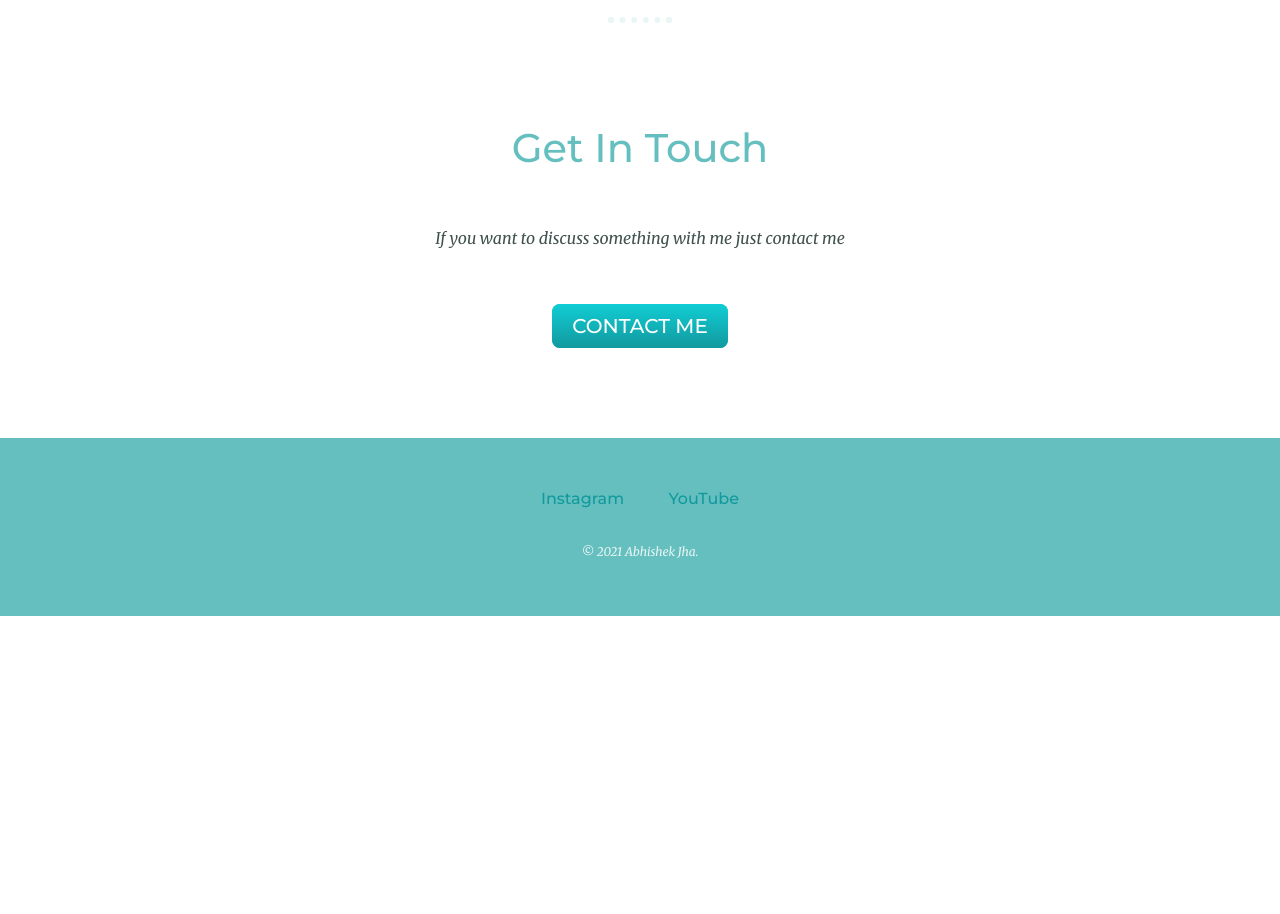
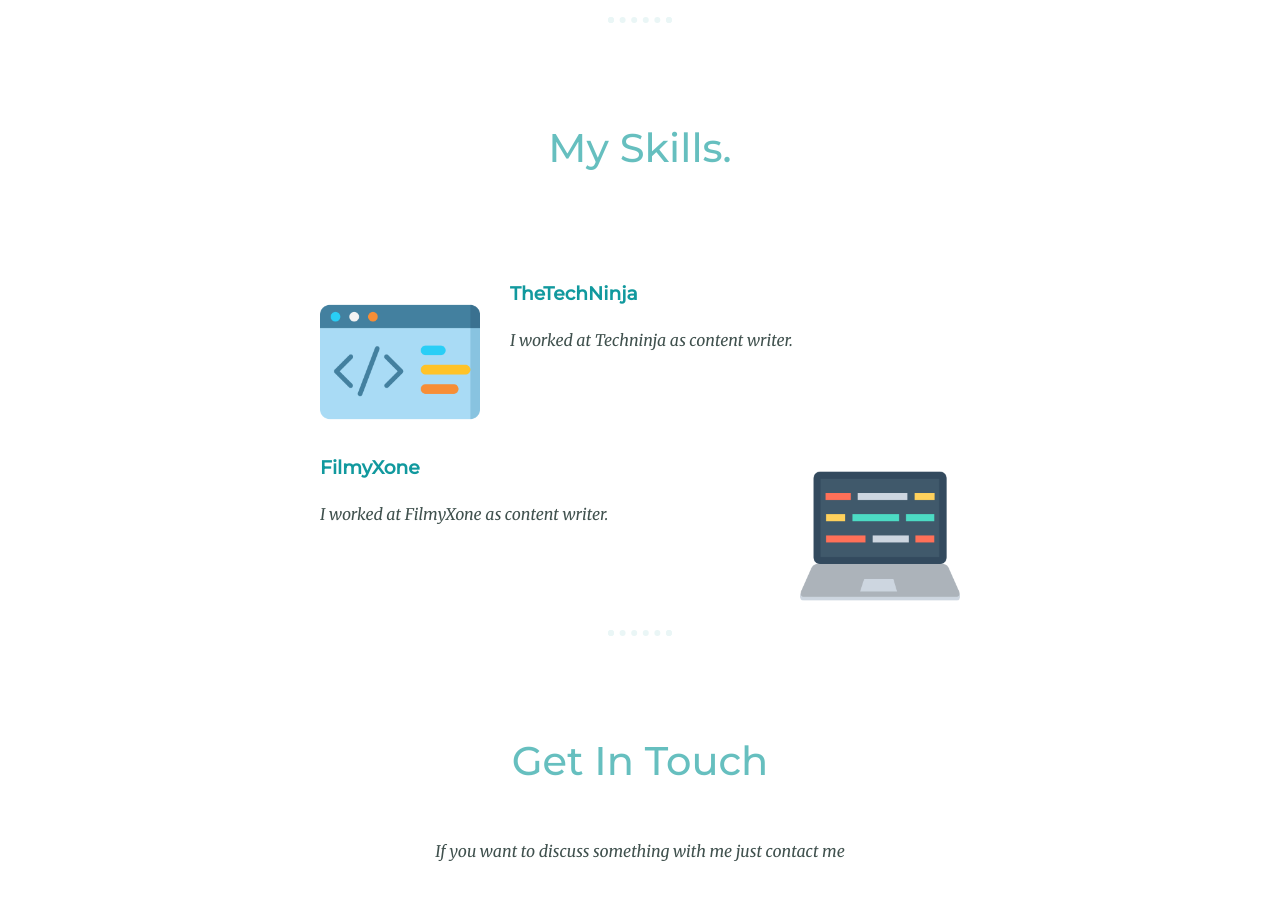
Before and after one commit to Abhishekjha9/io, a plain HTML site: page index.html in a window 1280 px wide. Shown: the part 1900-2814 px from the top of the page. Before the commit the page ends 2516 px from the top, so only its background shows below. Drawn offline with Linux system fonts and the light colour scheme.

Commit message:
Update index.html

```diff
--- a/index.html
+++ b/index.html
@@ -34,6 +34,18 @@
       <p>I started Learning Graphic Designing for my youtube videos and now i work as a freelancer.</p>
   </div>
   <hr>
+    <h2>My Skills.</h2>
+    <div class="skill-row">
+      <img class="code-img" src="images/code.png" alt="code">
+      <h3>TheTechNinja</h3>
+      <p>I worked at Techninja as content writer.</p>
+    </div>
+    <div class="skill-row">
+      <img class="laptop-img" src="images/computer.png" alt="Computer">
+      <h3>FilmyXone</h3>
+      <p>I worked at FilmyXone as content writer.</p>
+  </div>
+  <hr>
   <div class="contact-me">
     <h2>Get In Touch</h2>
     <p class="contact-message">If you want to discuss something with me just contact me</p>
```
